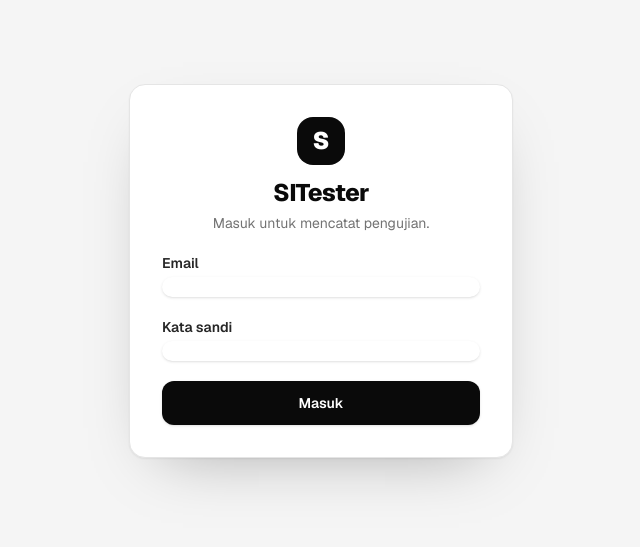
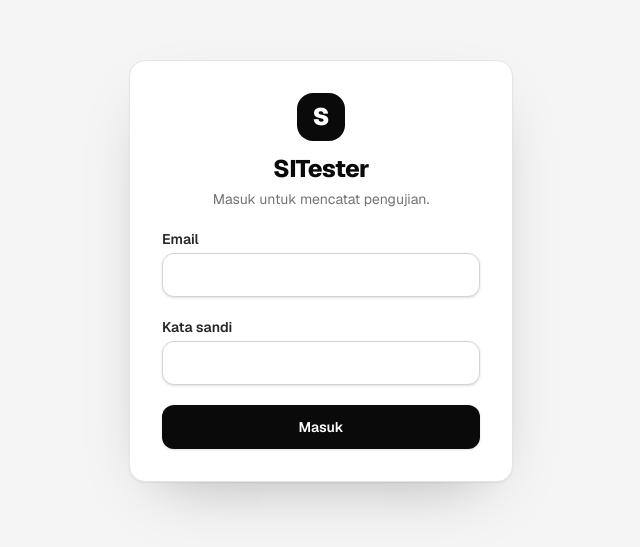
Before and after one commit to andYeap/SiTester, a Next.js app: page /login in a window 1280 px wide. Shown: the part 129-676 px from the top of the page, without its empty margins (319-959 px from the left). Built offline with nearby package versions, Linux system fonts and the light colour scheme.

Commit message:
fix: kembalikan border + padding .input (borderless di Tailwind v4)

```diff
--- a/src/app/globals.css
+++ b/src/app/globals.css
@@ -63,7 +63,7 @@ body {
     @apply mt-1 text-xs text-neutral-500;
   }
   .input {
-    @apply mt-1 block w-full rounded-xl border-neutral-300 bg-white text-sm text-neutral-950 shadow-sm transition placeholder:text-neutral-400 hover:border-neutral-500 focus:border-neutral-950 focus:ring-neutral-950;
+    @apply mt-1 block min-h-11 w-full rounded-xl border border-neutral-300 bg-white px-3 py-2 text-sm text-neutral-950 shadow-sm transition placeholder:text-neutral-400 hover:border-neutral-500 focus:border-neutral-950 focus:ring-neutral-950;
   }
   .input-file {
     @apply mt-1 block w-full text-sm text-neutral-600 file:mr-3 file:rounded-lg file:border-0 file:bg-neutral-950 file:px-3 file:py-2 file:text-sm file:font-semibold file:text-white hover:file:bg-black focus:outline-none focus-visible:ring-2 focus-visible:ring-neutral-950 focus-visible:ring-offset-2;
```
